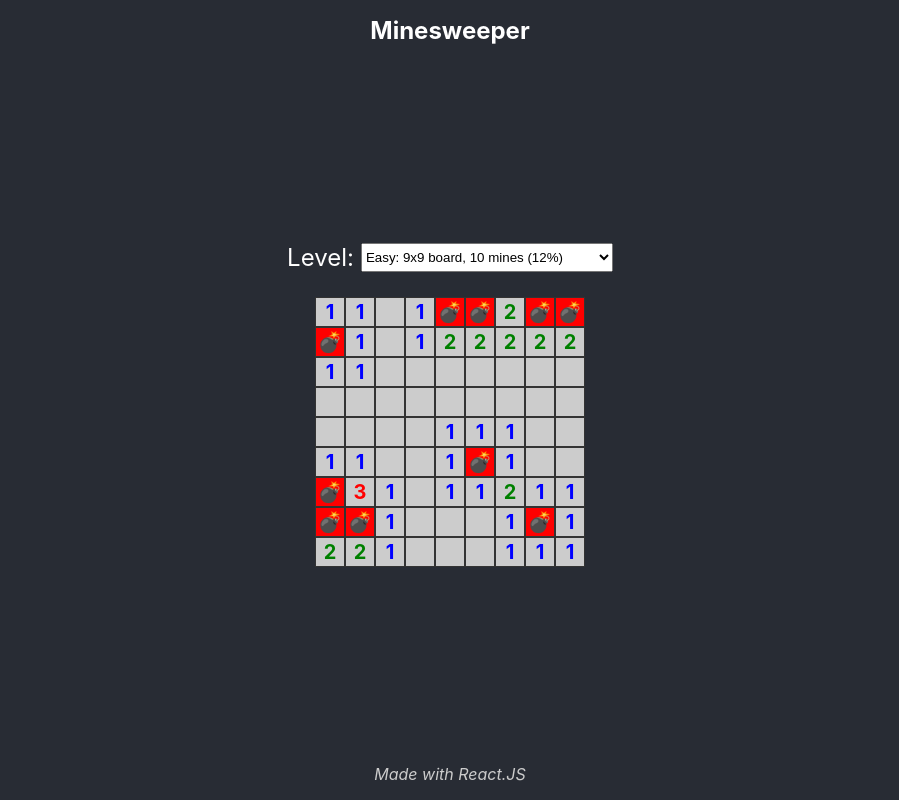
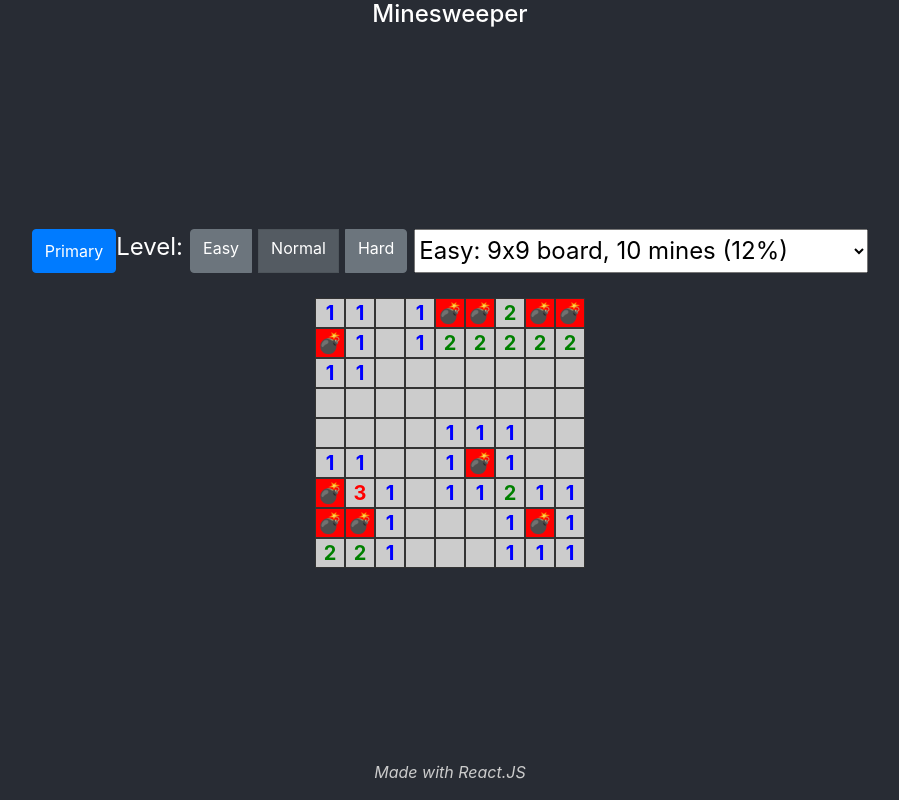
Before and after one commit to PeterGuntermann/minesweeper, a React (Create React App) app: page / in a window 1280 px wide. Shown: the whole page, without its empty margins (190-1089 px from the left). Built offline with nearby package versions, Linux system fonts and the light colour scheme.

Commit message:
Add Bootstrap

```diff
--- a/package.json
+++ b/package.json
@@ -6,12 +6,16 @@
     "@testing-library/jest-dom": "^4.2.4",
     "@testing-library/react": "^9.3.2",
     "@testing-library/user-event": "^7.1.2",
+    "@types/bootstrap": "^4.5.0",
     "@types/jest": "^26.0.3",
     "@types/node": "^14.0.14",
     "@types/react": "^16.9.41",
+    "@types/react-bootstrap": "^1.0.1",
     "@types/react-dom": "^16.9.8",
+    "bootstrap": "^4.5.0",
     "node-sass": "^4.14.1",
     "react": "^16.13.1",
+    "react-bootstrap": "^1.2.2",
     "react-dom": "^16.13.1",
     "react-scripts": "3.4.1",
     "typescript": "^3.9.5"
--- a/src/components/Minesweeper.tsx
+++ b/src/components/Minesweeper.tsx
@@ -1,9 +1,10 @@
 import * as React from 'react';
 import '../styles/minesweeper.scss';
+import { Level } from '../types/level.enum';
+import { Field } from './Field';
 import { FieldModel } from '../types/field.interface';
-import { Level } from '../types/level.enum';
 import { Board } from './board.class';
-import { Field } from './Field';
+import { Button, ButtonGroup, ToggleButton } from 'react-bootstrap';
 
 interface MinesweeperProps {}
 
@@ -55,9 +56,29 @@ export class Minesweeper extends React.Component<MinesweeperProps, MinesweeperSt
     };
 
     // TODO: Invoke action via button instead of selection change
-    levelChooser = () => (
+    levelChooser = () => {
+        const radioOptions = [
+            { name: 'Easy', value: '1' },
+            { name: 'Normal', value: '2' },
+            { name: 'Hard', value: '3' },
+        ];
+        return (
             <div className="choose-level">
-            <label>Level: </label>
+                <Button variant="primary">Primary</Button> <label>Level: </label>
+                <ButtonGroup toggle>
+                    {radioOptions.map((radio, idx) => (
+                        <ToggleButton
+                            key={idx}
+                            type="radio"
+                            variant="secondary"
+                            name="radio"
+                            value={radio.value}
+                            checked={idx === 1}
+                        >
+                            {radio.name}
+                        </ToggleButton>
+                    ))}
+                </ButtonGroup>
                 <select value={this.state.level} onChange={this.handleChangeLevel}>
                     <option value="">-- Choose difficulty --</option>
                     <option value="easy">Easy: 9x9 board, 10 mines (12%)</option>
@@ -66,6 +87,7 @@ export class Minesweeper extends React.Component<MinesweeperProps, MinesweeperSt
                 </select>
             </div>
         );
+    };
 
     render() {
         return (
--- a/src/index.scss
+++ b/src/index.scss
@@ -1,15 +1,15 @@
+@import '~bootstrap/scss/bootstrap.scss';
+
 body {
     margin: 0;
-    font-family: -apple-system, BlinkMacSystemFont, 'Segoe UI', 'Roboto',
-        'Oxygen', 'Ubuntu', 'Cantarell', 'Fira Sans', 'Droid Sans',
-        'Helvetica Neue', sans-serif;
+    font-family: -apple-system, BlinkMacSystemFont, 'Segoe UI', 'Roboto', 'Oxygen',
+        'Ubuntu', 'Cantarell', 'Fira Sans', 'Droid Sans', 'Helvetica Neue', sans-serif;
     -webkit-font-smoothing: antialiased;
     -moz-osx-font-smoothing: grayscale;
 }
 
 code {
-    font-family: source-code-pro, Menlo, Monaco, Consolas, 'Courier New',
-        monospace;
+    font-family: source-code-pro, Menlo, Monaco, Consolas, 'Courier New', monospace;
 }
 
 .board {
```
Also changed, not shown: 1 other file (tests, documents, lock files or other folders). Lines whose indentation alone changed are shown as unchanged.
